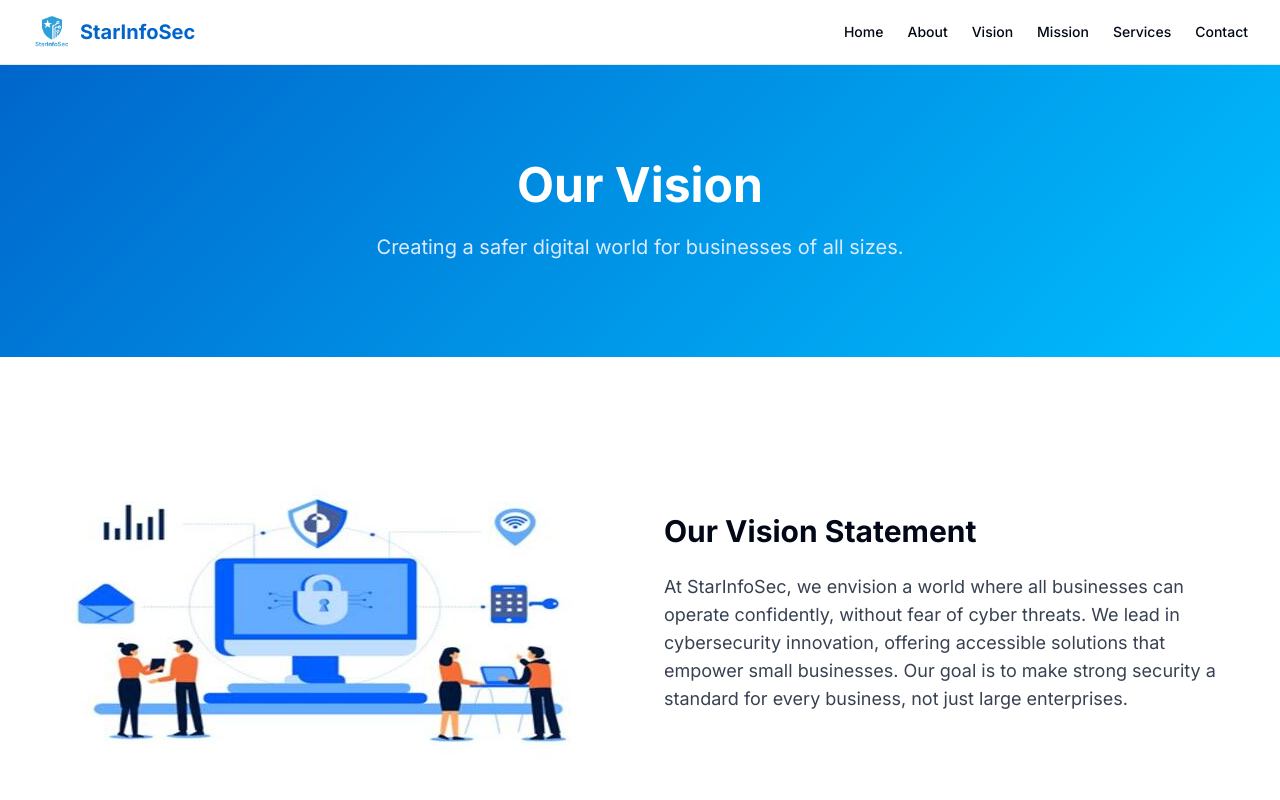
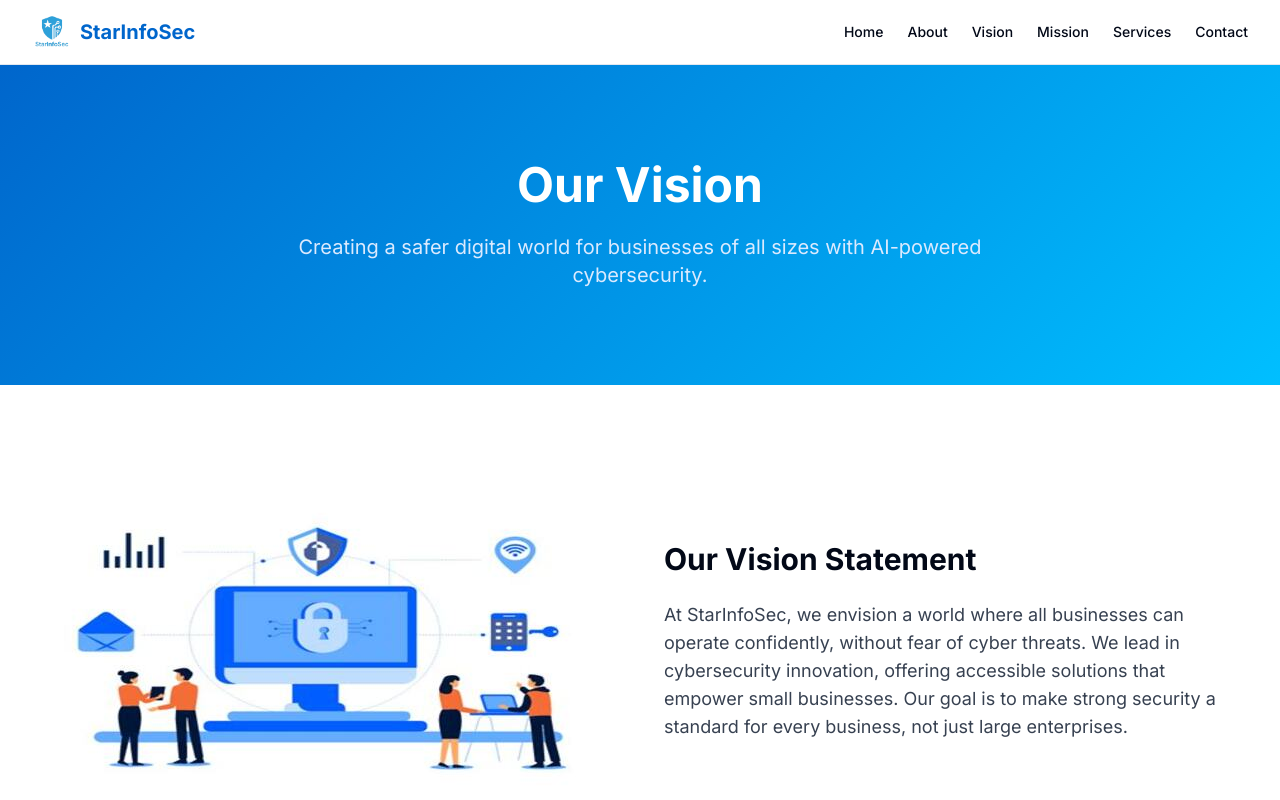
Before and after one commit to starinfosec/Website, a Next.js app: page /vision in a window 1280 px wide. Shown: the top 800 px of the page. Built offline with nearby package versions, Linux system fonts and the light colour scheme.

Commit message:
Update page.tsx

```diff
--- a/app/vision/page.tsx
+++ b/app/vision/page.tsx
@@ -11,7 +11,7 @@ export default function VisionPage() {
         <div className="container">
           <div className="max-w-3xl mx-auto text-center">
             <h1 className="text-4xl md:text-5xl font-bold mb-6">Our Vision</h1>
-            <p className="text-xl text-blue-100">Creating a safer digital world for businesses of all sizes.</p>
+            <p className="text-xl text-blue-100">Creating a safer digital world for businesses of all sizes with AI-powered cybersecurity.</p>
           </div>
         </div>
       </section>
```
